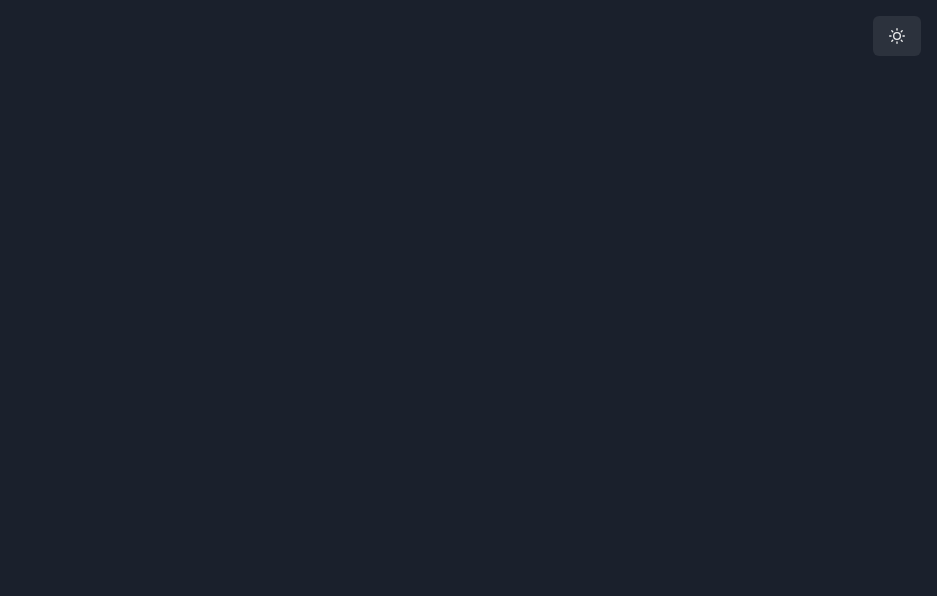
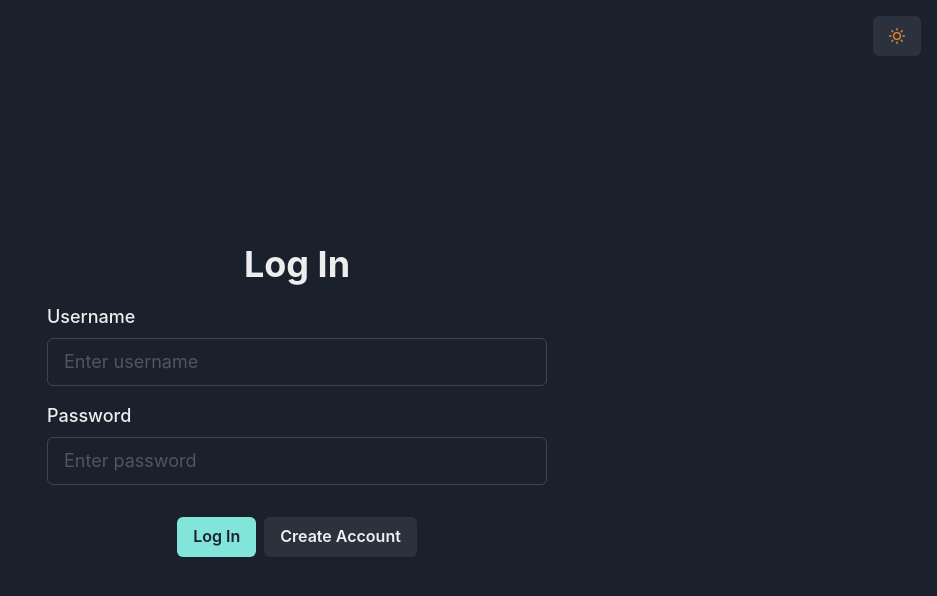
Before and after one commit to amandeep90s/react-live-messenger, a React (Vite) app in the folder client/: page / in a window 1280 px wide. Shown: the top 596 px of the page, without its empty margins (343-1280 px from the left). Built offline with nearby package versions, Linux system fonts and the light colour scheme.

Commit message:
Added login page form with formik

```diff
--- a/client/package.json
+++ b/client/package.json
@@ -14,9 +14,12 @@
     "@chakra-ui/react": "^2.8.2",
     "@emotion/react": "^11.11.3",
     "@emotion/styled": "^11.11.0",
+    "formik": "^2.4.5",
     "framer-motion": "^11.0.3",
     "react": "^18.2.0",
-    "react-dom": "^18.2.0"
+    "react-dom": "^18.2.0",
+    "react-router-dom": "^6.22.0",
+    "yup": "^1.3.3"
   },
   "devDependencies": {
     "@types/react": "^18.2.43",
--- a/client/src/App.jsx
+++ b/client/src/App.jsx
@@ -1,8 +1,10 @@
 import ToggleColorMode from './components/ToggleColorMode';
+import Views from './components/Views';
 
 const App = () => {
   return (
     <>
+      <Views />
       <ToggleColorMode />
     </>
   );
--- a/client/src/components/ToggleColorMode.jsx
+++ b/client/src/components/ToggleColorMode.jsx
@@ -12,7 +12,11 @@ const ToggleColorMode = () => {
       right={0}
       m={'1rem'}
     >
-      {colorMode === 'dark' ? <SunIcon /> : <MoonIcon />}
+      {colorMode === 'dark' ? (
+        <SunIcon color={'orange.400'} />
+      ) : (
+        <MoonIcon color={'blue.700'} />
+      )}
     </Button>
   );
 };
--- /dev/null
+++ b/client/src/components/Views.jsx
@@ -0,0 +1,16 @@
+import { Route, Routes } from 'react-router-dom';
+import Login from '../pages/Login';
+import NotFound from '../pages/NotFound';
+import SignUp from '../pages/SignUp';
+
+const Views = () => {
+  return (
+    <Routes>
+      <Route path='/' element={<Login />} />
+      <Route path='/sign-up' element={<SignUp />} />
+      <Route path='*' element={<NotFound />} />
+    </Routes>
+  );
+};
+
+export default Views;
--- a/client/src/main.jsx
+++ b/client/src/main.jsx
@@ -1,14 +1,17 @@
 import { ChakraProvider, ColorModeScript } from '@chakra-ui/react';
 import React from 'react';
 import ReactDOM from 'react-dom/client';
+import { BrowserRouter } from 'react-router-dom';
 import App from './App.jsx';
 import theme from './theme.js';
 
 ReactDOM.createRoot(document.getElementById('root')).render(
   <React.StrictMode>
-    <ChakraProvider theme={theme}>
-      <ColorModeScript initialColorMode={theme.config.initialColorMode} />
-      <App />
-    </ChakraProvider>
+    <BrowserRouter>
+      <ChakraProvider theme={theme}>
+        <ColorModeScript initialColorMode={theme.config.initialColorMode} />
+        <App />
+      </ChakraProvider>
+    </BrowserRouter>
   </React.StrictMode>
 );
--- /dev/null
+++ b/client/src/pages/Login.jsx
@@ -0,0 +1,87 @@
+import {
+  Button,
+  ButtonGroup,
+  FormControl,
+  FormErrorMessage,
+  FormLabel,
+  Heading,
+  Input,
+  VStack,
+} from '@chakra-ui/react';
+import { useFormik } from 'formik';
+import * as Yup from 'yup';
+
+const Login = () => {
+  const formik = useFormik({
+    initialValues: { username: '', password: '' },
+    validationSchema: Yup.object({
+      username: Yup.string()
+        .required('Username is required')
+        .min(6, 'Username too short')
+        .max(28, 'Username too long'),
+      password: Yup.string()
+        .required('Password is required')
+        .min(6, 'Password too short')
+        .max(28, 'Password too long'),
+    }),
+    onSubmit: (values, actions) => {
+      alert(JSON.stringify(values), null, 2);
+      actions.resetForm();
+    },
+  });
+
+  return (
+    <VStack
+      as='form'
+      width={{ base: '90%', md: '500px' }}
+      m='auto'
+      justify='center'
+      h='100vh'
+      spacing={'1rem'}
+      onSubmit={formik.handleSubmit}
+    >
+      <Heading>Log In</Heading>
+      <FormControl
+        isInvalid={formik.errors.username && formik.touched.username}
+      >
+        <FormLabel fontSize={'lg'}>Username</FormLabel>
+        <Input
+          name='username'
+          placeholder='Enter username'
+          autoComplete='off'
+          size={'lg'}
+          value={formik.values.username}
+          onChange={formik.handleChange}
+          onBlur={formik.handleBlur}
+        />
+        <FormErrorMessage>{formik.errors.username}</FormErrorMessage>
+      </FormControl>
+
+      <FormControl
+        isInvalid={formik.errors.password && formik.touched.password}
+      >
+        <FormLabel fontSize={'lg'}>Password</FormLabel>
+        <Input
+          type='password'
+          name='password'
+          placeholder='Enter password'
+          autoComplete='off'
+          size={'lg'}
+          value={formik.values.password}
+          onChange={formik.handleChange}
+          onBlur={formik.handleBlur}
+        />
+        <FormErrorMessage>{formik.errors.password}</FormErrorMessage>
+      </FormControl>
+
+      <ButtonGroup pt={'1rem'}>
+        <Button colorScheme='teal' type='submit'>
+          Log In
+        </Button>
+        <Button>Create Account</Button>
+      </ButtonGroup>
+    </VStack>
+  );
+};
+
+export default Login;
--- /dev/null
+++ b/client/src/pages/NotFound.jsx
@@ -0,0 +1,5 @@
+const NotFound = () => {
+  return <div>NotFound</div>;
+};
+
+export default NotFound;
--- /dev/null
+++ b/client/src/pages/SignUp.jsx
@@ -0,0 +1,5 @@
+const SignUp = () => {
+  return <div>SignUp</div>;
+};
+
+export default SignUp;
--- a/client/vite.config.js
+++ b/client/vite.config.js
@@ -4,9 +4,4 @@ import { defineConfig } from 'vite';
 // https://vitejs.dev/config/
 export default defineConfig({
   plugins: [react()],
-  server: {
-    watch: {
-      usePolling: true,
-    },
-  },
 });
```
Also changed, not shown: 1 other file (tests, documents, lock files or other folders).
